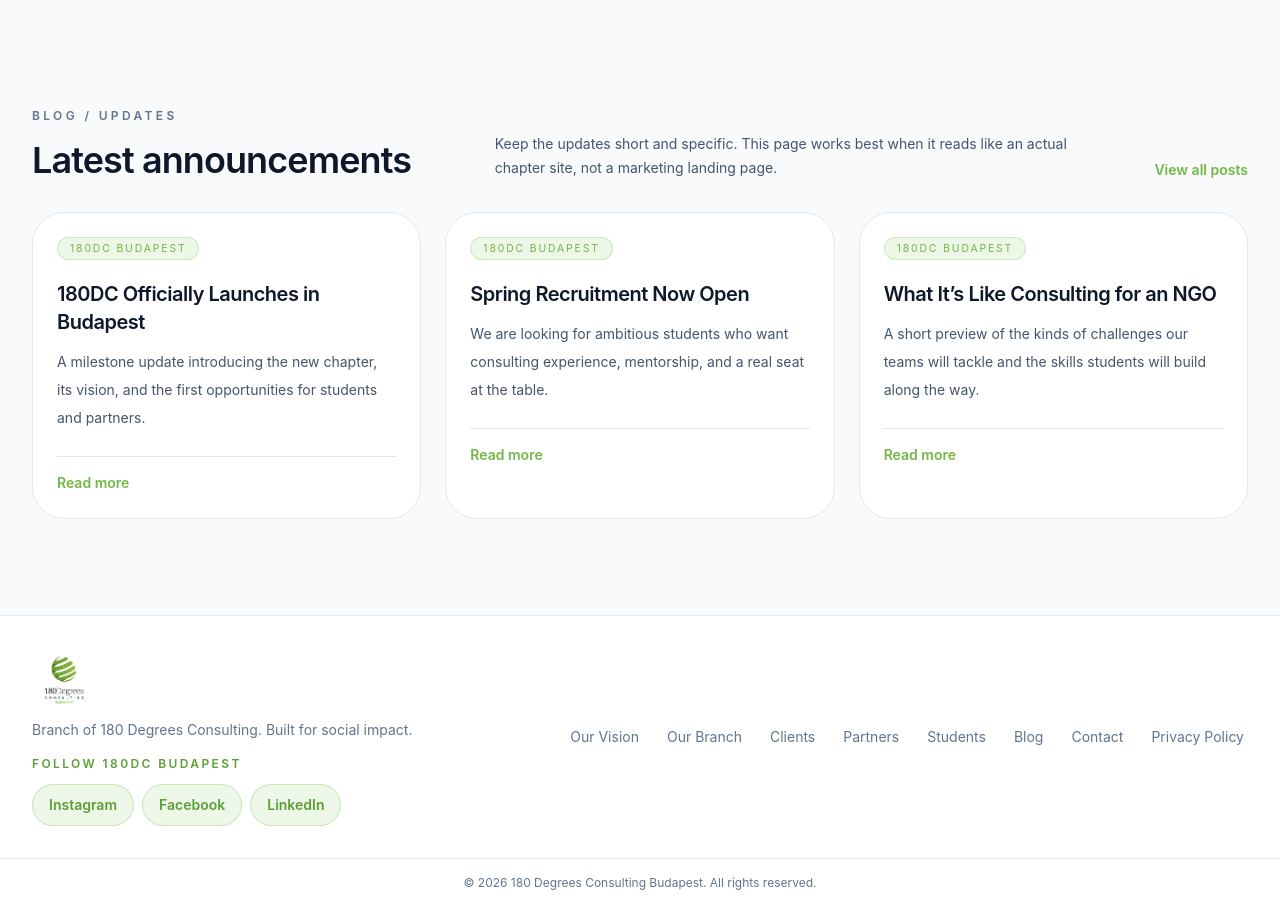
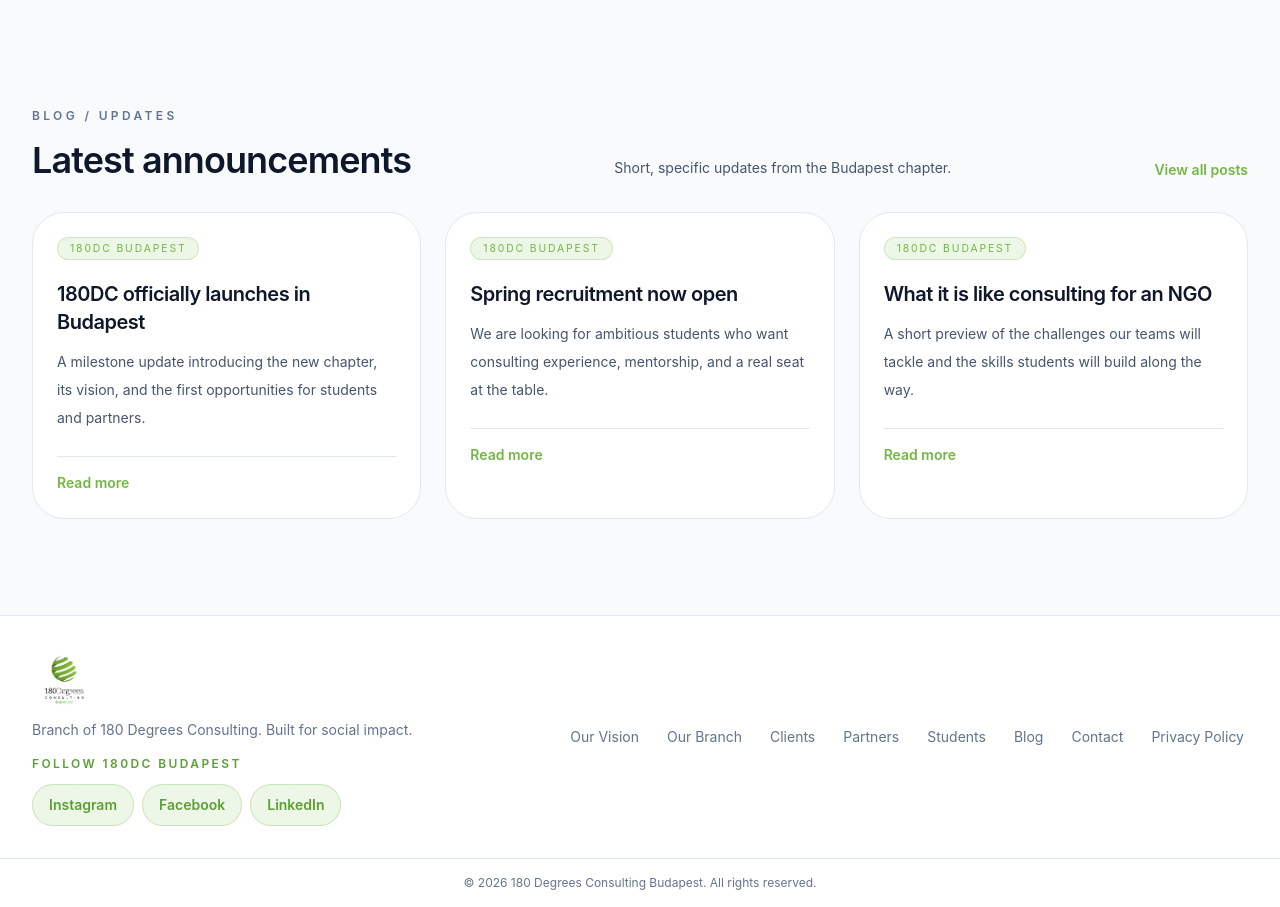
Before and after one commit to kallayderlevi/kallayderlevi.github.io, a React (Vite) app: page / in a window 1280 px wide. Shown: the part 3100-4007 px from the top of the page. Built offline with nearby package versions, Linux system fonts and the light colour scheme; no server answers.

Commit message:
translation

```diff
--- a/src/components/Blog.jsx
+++ b/src/components/Blog.jsx
@@ -10,12 +10,11 @@
     <section id="blog" className="mx-auto max-w-7xl px-6 py-20 lg:px-8 lg:py-24">
       <div className="flex items-end justify-between gap-6">
         <div>
-          <p className="text-xs font-semibold uppercase tracking-[0.28em] text-slate-500">Blog / Updates</p>
+          <p className="text-xs font-semibold uppercase tracking-[0.28em] text-slate-500">{t('blogEyebrow')}</p>
           <h2 className="mt-4 text-3xl font-semibold tracking-tight text-slate-900 sm:text-4xl">{t('latest')}</h2>
         </div>
         <p className="hidden max-w-xl text-sm leading-6 text-slate-600 md:block">
-          Keep the updates short and specific. This page works best when it reads like an actual chapter site, not a
-          marketing landing page.
+          {t('blogIntro')}
         </p>
         <Link to="/blog" className="text-sm font-semibold text-emerald-700 hover:text-emerald-800">
           {t('viewAll')}
@@ -30,8 +29,8 @@
                 {t('featured')}
               </span>
             </div>
-            <h3 className="mt-5 text-xl font-semibold tracking-tight text-slate-900">{post.title}</h3>
-            <p className="mt-3 text-sm leading-7 text-slate-600">{post.copy}</p>
+            <h3 className="mt-5 text-xl font-semibold tracking-tight text-slate-900">{t(post.id === 'launch' ? 'postLaunchTitle' : post.id === 'recruitment' ? 'postRecruitmentTitle' : post.id === 'ngo-consulting' ? 'postNgoTitle' : post.title)}</h3>
+            <p className="mt-3 text-sm leading-7 text-slate-600">{t(post.id === 'launch' ? 'postLaunchCopy' : post.id === 'recruitment' ? 'postRecruitmentCopy' : post.id === 'ngo-consulting' ? 'postNgoCopy' : post.copy)}</p>
             <div className="mt-6 h-px w-full bg-slate-200" />
             <Link to="/blog" className="mt-4 inline-block text-sm font-semibold text-emerald-700 transition group-hover:text-emerald-800">
               {t('readMore')}
--- a/src/components/Footer.jsx
+++ b/src/components/Footer.jsx
@@ -24,7 +24,7 @@
             alt="180 Degrees Consulting Budapest"
             className="h-16 w-auto max-w-[270px] object-contain object-left"
           />
-          <p className="mt-2 text-sm text-slate-500">Branch of 180 Degrees Consulting. Built for social impact.</p>
+          <p className="mt-2 text-sm text-slate-500">{t('footerTagline')}</p>
           <p className="mt-4 text-xs font-semibold uppercase tracking-[0.2em] text-[#5d9f35]">{t('findUs')}</p>
           <div className="mt-3">
             <SocialLinks compact />
@@ -41,7 +41,7 @@
       </div>
 
       <div className="border-t border-slate-200 px-6 py-4 text-center text-xs text-slate-500 lg:px-8">
-        © 2026 180 Degrees Consulting Budapest. All rights reserved.
+        {t('copyright')}
       </div>
     </footer>
   )
--- a/src/components/Hero.jsx
+++ b/src/components/Hero.jsx
@@ -18,7 +18,7 @@
 
           <div className="mt-8 inline-flex items-center gap-3 rounded-full border border-slate-200 bg-white px-4 py-2 text-sm text-slate-600 shadow-sm">
             <span className="h-2 w-2 rounded-full bg-emerald-600" />
-            A new chapter, built with the tone of an established consulting team.
+            {t('heroNote')}
           </div>
 
           <div className="mt-10 flex flex-col gap-4 sm:flex-row">
--- a/src/components/Vision.jsx
+++ b/src/components/Vision.jsx
@@ -16,8 +16,7 @@
             {t('visionCopy')}
           </p>
           <p className="mt-5 text-base leading-8 text-slate-600">
-            The name 180 Degrees reflects the transformation we aim to create: turning good organisations into great
-            organisations, challenges into opportunities, and ideas into reality.
+            {t('visionTransformation')}
           </p>
           <a
             href="/our-branch"
@@ -40,7 +39,7 @@
           </div>
           <div className="flex items-center gap-3 px-3 py-4 text-white">
             <img src="/brand/globe-green.png" alt="" className="h-10 w-10 object-contain" />
-            <p className="text-sm text-slate-300">Discover the 180DC vision and global community.</p>
+            <p className="text-sm text-slate-300">{t('visionVideoCaption')}</p>
           </div>
         </div>
       </div>
--- a/src/i18n.jsx
+++ b/src/i18n.jsx
@@ -6,8 +6,9 @@
     branch: 'Budapest branch', heroTitle: 'Social impact consulting for Budapest, backed by the global 180DC network.', heroCopy: 'We connect top university students with local NGOs, non-profits, social enterprises, and mission-led companies that need practical, affordable consulting support.', forClientsCta: 'For Clients', joinStudentCta: 'Join as Student', strategy: 'Non-profit strategy', development: 'Student development', network: 'Global 180DC network', oneNetwork: 'One network', localPerspective: 'Local perspective, global people, and practical work that moves missions forward.', countries: 'Countries operating in', branches: 'Branches worldwide', projects: 'Consulting projects completed', leaders: 'Social impact leaders trained',
     vision: 'Our vision', visionTitle: 'A world where every organisation can reach its full potential.', visionCopy: '180 Degrees Consulting empowers non-profits and social enterprises through affordable, high-quality strategic and operational support. At the same time, we nurture the next generation of social impact leaders through hands-on consulting experience.', meetBranch: 'Meet our branch',
     pathsEyebrow: 'Clients, partners, and students', pathsTitle: 'Three clear paths for working with the Budapest branch.', pathsCopy: 'Choose the path that fits you. Each one now lives on its own page.', view: 'View', track: 'Track',
-    latest: 'Latest announcements', viewAll: 'View all posts', featured: '180DC Budapest', readMore: 'Read more',
+    latest: 'Latest announcements', viewAll: 'View all posts', featured: '180DC Budapest', readMore: 'Read more', heroNote: 'A new chapter, built with the tone of an established consulting team.', visionTransformation: 'The name 180 Degrees reflects the transformation we aim to create: turning good organisations into great organisations, challenges into opportunities, and ideas into reality.', visionVideoCaption: 'Discover the 180DC vision and global community.', blogEyebrow: 'Blog / Updates', blogIntro: 'Short, specific updates from the Budapest chapter.', footerTagline: 'Branch of 180 Degrees Consulting. Built for social impact.', copyright: '© 2026 180 Degrees Consulting Budapest. All rights reserved.', clientRouteDescription: 'For NGOs, non-profits, social enterprises, and mission-led companies that want to work with us.', partnerRouteDescription: 'For universities, consultancies, sponsors, and collaborators who want to support the chapter.', studentRouteDescription: 'For applicants who want to join the consulting team and send in a CV with their application.',
     contact: 'Contact', getInTouch: 'Get in touch.', contactCopy: 'All general enquiries can be sent to budapest@180dc.org.', email: 'Email', location: 'Location', findUs: 'Follow 180DC Budapest', socialCopy: 'Find us on social media',
+    postLaunchTitle: '180DC officially launches in Budapest', postLaunchCopy: 'A milestone update introducing the new chapter, its vision, and the first opportunities for students and partners.', postRecruitmentTitle: 'Spring recruitment now open', postRecruitmentCopy: 'We are looking for ambitious students who want consulting experience, mentorship, and a real seat at the table.', postNgoTitle: 'What it is like consulting for an NGO', postNgoCopy: 'A short preview of the challenges our teams will tackle and the skills students will build along the way.',
     clients: 'Clients', partners: 'Partners', students: 'Students', ourBranch: 'Our Branch',
     admin: 'Branch admin', login: 'Log in', password: 'Password', save: 'Save changes', saved: 'Saved', reset: 'Reset',
     clientBanner: 'Practical consulting for organisations creating a better future.', clientBannerCopy: 'We work with organisations of every size, from social enterprises with under five employees to international non-profits with more than 1,000 people.', partnerBanner: 'Build the next generation of social impact leaders with us.', partnerBannerCopy: 'Collaborate with 180DC Budapest through events, talent access, mentoring, and real consulting work.', studentBanner: 'Your semester at 180DC Budapest.', studentBannerCopy: 'Learn by doing, work with purpose, and grow with a team of people who want to make consulting more meaningful.',
@@ -17,8 +18,9 @@
     branch: 'Budapesti kirendeltség', heroTitle: 'Társadalmi hatású tanácsadás Budapesten, a globális 180DC hálózat támogatásával.', heroCopy: 'Kiemelkedő egyetemi hallgatókat kapcsolunk össze helyi civil szervezetekkel, nonprofitokkal, társadalmi vállalkozásokkal és küldetésvezérelt cégekkel, amelyek gyakorlati és megfizethető tanácsadási támogatást keresnek.', forClientsCta: 'Ügyfeleknek', joinStudentCta: 'Jelentkezés hallgatóknak', strategy: 'Nonprofit stratégia', development: 'Hallgatói fejlődés', network: 'Globális 180DC hálózat', oneNetwork: 'Egy hálózat', localPerspective: 'Helyi nézőpont, globális közösség és gyakorlati munka, amely előreviszi a küldetéseket.', countries: 'Országban működünk', branches: 'Kirendeltség világszerte', projects: 'Megvalósult tanácsadási projekt', leaders: 'Képzett társadalmi hatású vezető',
     vision: 'Jövőképünk', visionTitle: 'Egy olyan világ, ahol minden szervezet kibontakoztathatja a benne rejlő lehetőségeket.', visionCopy: 'Az 180 Degrees Consulting megfizethető, magas színvonalú stratégiai és működési támogatással segíti a nonprofitokat és társadalmi vállalkozásokat. Emellett gyakorlati tanácsadási tapasztalaton keresztül neveljük a társadalmi hatás következő generációs vezetőit.', meetBranch: 'Ismerd meg a csapatot',
     pathsEyebrow: 'Ügyfelek, partnerek és hallgatók', pathsTitle: 'Három út a budapesti kirendeltséggel való együttműködéshez.', pathsCopy: 'Válaszd ki a hozzád illő lehetőséget. Mindegyik külön oldalon mutatkozik be.', view: 'Megnézem', track: 'Terület',
-    latest: 'Legfrissebb hírek', viewAll: 'Összes bejegyzés', featured: '180DC Budapest', readMore: 'Tovább olvasom',
+    latest: 'Legfrissebb hírek', viewAll: 'Összes bejegyzés', featured: '180DC Budapest', readMore: 'Tovább olvasom', heroNote: 'Új fejezet, egy tapasztalt tanácsadó csapat hangulatával és igényességével.', visionTransformation: 'Az 180 Degrees név azt a változást jelképezi, amelyet létre szeretnénk hozni: jó szervezetekből kiváló szervezeteket, kihívásokból lehetőségeket, ötletekből pedig valóságot formálunk.', visionVideoCaption: 'Ismerd meg az 180DC jövőképét és globális közösségét.', blogEyebrow: 'Blog / Hírek', blogIntro: 'Rövid és konkrét hírek a budapesti kirendeltség életéből.', footerTagline: 'Az 180 Degrees Consulting kirendeltsége. A társadalmi hatásért dolgozunk.', copyright: '© 2026 180 Degrees Consulting Budapest. Minden jog fenntartva.', clientRouteDescription: 'Civil szervezeteknek, nonprofitoknak, társadalmi vállalkozásoknak és küldetésvezérelt cégeknek, amelyek együtt dolgoznának velünk.', partnerRouteDescription: 'Egyetemeknek, tanácsadó cégeknek, támogatóinknak és együttműködő partnereinknek, akik támogatnák a kirendeltséget.', studentRouteDescription: 'Jelentkezőknek, akik csatlakoznának tanácsadói csapatunkhoz és elküldenék önéletrajzukat.',
     contact: 'Kapcsolat', getInTouch: 'Vedd fel velünk a kapcsolatot.', contactCopy: 'Általános kérdéseidet a budapest@180dc.org címre várjuk.', email: 'E-mail', location: 'Helyszín', findUs: 'Kövess minket', socialCopy: 'Találkozz velünk a közösségi médiában',
+    postLaunchTitle: 'Az 180DC hivatalosan is elindult Budapesten', postLaunchCopy: 'Mérföldkő a budapesti kirendeltség életében: bemutatjuk jövőképünket és az első lehetőségeket hallgatók és partnerek számára.', postRecruitmentTitle: 'Megnyílt a tavaszi jelentkezés', postRecruitmentCopy: 'Olyan ambiciózus hallgatókat keresünk, akik tanácsadói tapasztalatot, mentorálást és valódi felelősséget szeretnének.', postNgoTitle: 'Milyen nonprofit szervezetnek tanácsadni?', postNgoCopy: 'Rövid betekintés azokba a kihívásokba, amelyeken csapataink dolgoznak, és azokba a készségekbe, amelyeket a hallgatók fejlesztenek.',
     clients: 'Ügyfelek', partners: 'Partnerek', students: 'Hallgatók', ourBranch: 'Csapatunk',
     admin: 'Kirendeltségi admin', login: 'Bejelentkezés', password: 'Jelszó', save: 'Módosítások mentése', saved: 'Mentve', reset: 'Visszaállítás',
     clientBanner: 'Gyakorlati tanácsadás a jobb jövőt építő szervezeteknek.', clientBannerCopy: 'Különböző méretű szervezetekkel dolgozunk, az öt főnél kevesebbet foglalkoztató társadalmi vállalkozásoktól az 1000 főnél nagyobb nemzetközi nonprofitokig.', partnerBanner: 'Építsük együtt a társadalmi hatás jövőbeli vezetőit.', partnerBannerCopy: 'Eseményeken, tehetséggondozáson, mentoráláson és valódi tanácsadási projekteken keresztül működünk együtt.', studentBanner: 'A szemesztered az 180DC Budapestnél.', studentBannerCopy: 'Gyakorlati tapasztalaton keresztül tanulhatsz, értéket teremthetsz, és egy olyan közösségben fejlődhetsz, amely hisz a tanácsadás társadalmi szerepében.',
```
Also changed, not shown: src/components/Services.jsx (+5 -8 lines), 2 other files (tests, documents, lock files or other folders).
